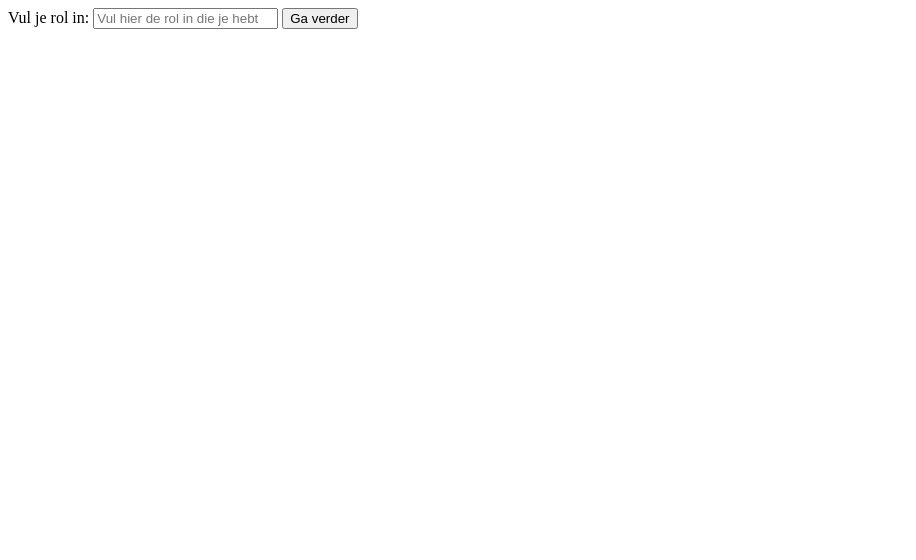
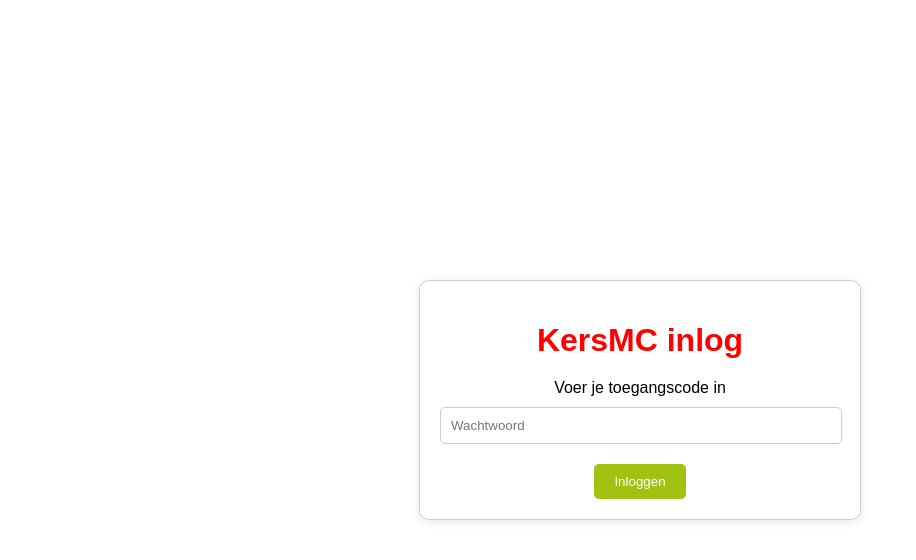
Before and after one commit to PistoleroJack/kersmc-website, a plain HTML site: page login-test.html in a window 1280 px wide. Shown: the whole page, without its empty margins (0-916 px from the left). Drawn offline with Linux system fonts and the light colour scheme.

Commit message:
Update login-test.html

```diff
--- a/login-test.html
+++ b/login-test.html
@@ -1,23 +1,100 @@
-<form id="redirect-form">
-  <label>Vul je rol in:</label>
-  <input type="text" id="role" placeholder="Vul hier de rol in die je hebt">
-  <button type="submit">Ga verder</button>
-</form>
+<!DOCTYPE html>
+<html lang="nl">
+<head>
+    <meta charset="UTF-8">
+    <meta name="viewport" content="width=device-width, initial-scale=1.0">
+    <title>Login - KersMC</title>
+    <style>
+        body {
+            display: flex;
+            justify-content: center;
+            align-items: center;
+            height: 100vh;
+            margin: 0;
+            background-color: #ffffff;
+            font-family: Arial, sans-serif;
+        }
+
+        .login-container {
+            text-align: center;
+            max-width: 400px;
+            width: 100%;
+            padding: 20px;
+            border: 1px solid #ccc;
+            border-radius: 10px;
+            box-shadow: 0 2px 10px rgba(0, 0, 0, 0.1);
+        }
+
+        .login-container h1 {
+            font-size: 2rem;
+            margin-bottom: 20px;
+            color: red; /* Titel rood */
+        }
+
+        .login-container p {
+            font-size: 1rem;
+            margin-bottom: 10px;
+        }
+
+        .login-container input[type="password"] {
+            width: calc(100% - 20px);
+            padding: 10px;
+            margin-bottom: 20px;
+            border: 1px solid #ccc;
+            border-radius: 5px;
+        }
+
+        .login-container button {
+            background-color: #A0C213;
+            color: white;
+            padding: 10px 20px;
+            border: none;
+            border-radius: 5px;
+            cursor: pointer;
+        }
+
+        .login-container button:hover {
+            background-color: #8cab11;
+        }
+
+        .error-message {
+            color: red;
+            font-size: 0.9rem;
+            margin-bottom: 10px;
+        }
+    </style>
+</head>
+<body>
+    <div class="login-container">
+        <h1>KersMC inlog</h1>
+        <p>Voer je toegangscode in</p>
+        <input type="password" id="passwordInput" placeholder="Wachtwoord">
+        <p id="errorMessage" class="error-message" style="display: none;">Onjuist wachtwoord. Probeer opnieuw.</p>
+        <button id="loginButton">Inloggen</button>
+    </div>
 
     <script>
-document.getElementById('redirect-form').addEventListener('submit', function(e) {
-  e.preventDefault();
-  const role = document.getElementById('role').value.trim().toLowerCase();
-  const domains = {
-    owner: "https://owner.kersmc.nl",
-    speler: "https://speler.kersmc.nl",
-    omega: "https://omega.kersmc.nl",
-    admin: "https://admin.kersmc.nl"
+        const loginButton = document.getElementById('loginButton');
+        const passwordInput = document.getElementById('passwordInput');
+        const errorMessage = document.getElementById('errorMessage');
+
+        // Toegangscodes en bijbehorende doorverwijzingen
+        const routes = {
+            "owner": "https://owner.kersmc.nl",
+            "omega": "https://omega.kersmc.nl",
+            "admin": "https://admin.kersmc.nl",
+            "speler": "https://speler.kersmc.nl"
         };
-  if (domains[role]) {
-    window.location.href = domains[role];
+
+        loginButton.addEventListener('click', () => {
+            const enteredPassword = passwordInput.value.trim();
+
+            if (routes[enteredPassword]) {
+                window.location.href = routes[enteredPassword];
             } else {
-    alert("Onbekende rol!");
+                errorMessage.style.display = 'block';
             }
         });
     </script>
+</body>
+</html>
```
Lines whose indentation alone changed are shown as unchanged.
